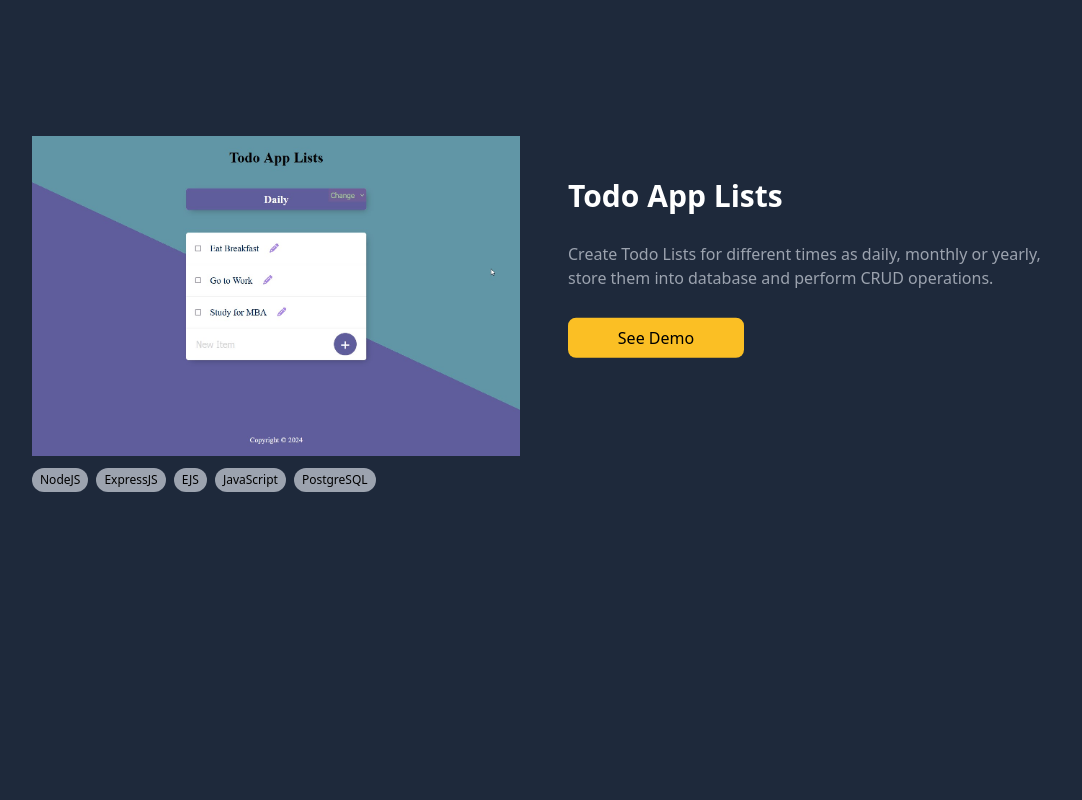
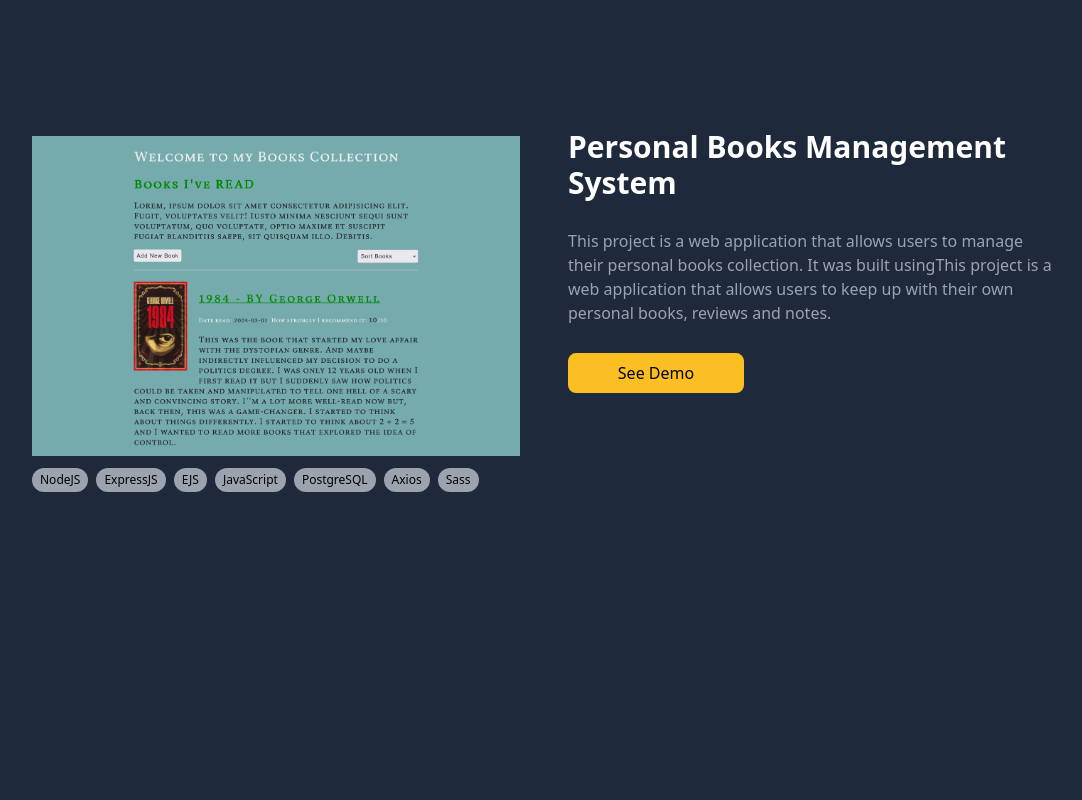
Before and after one commit to amrmabdelazeem/personal-portfolio, a React (Vite) app: page / in a window 1280 px wide. Shown: the part 2660-3460 px from the top of the page, without its empty margins (96-1178 px from the left). Built offline with nearby package versions, Linux system fonts and the light colour scheme.

Commit message:
Add new fullstack project

```diff
--- a/src/Components/Projects.jsx
+++ b/src/Components/Projects.jsx
@@ -5,21 +5,32 @@ import { useRef } from "react";
 const projects = [
   {
     id: 1,
-    title: "Todo App Lists",
-    image: "/assets/todo-app-preview.jpg",
+    title: "Personal Books Management System",
+    image: "/assets/book-collection-preview.png",
     description:
-      "Create Todo Lists for different times as daily, monthly or yearly, store them into database and perform CRUD operations.",
-    link: "https://github.com/amrmabdelazeem/Permalist-Project",
+      "This project is a web application that allows users to manage their personal books collection. It was built usingThis project is a web application that allows users to keep up with their own personal books, reviews and notes.",
+    link: "https://github.com/amrmabdelazeem/book-notes",
     skills: [
       "NodeJS",
       "ExpressJS",
       "EJS",
       "JavaScript",
       "PostgreSQL",
+      "Axios",
+      "Sass",
     ],
   },
   {
     id: 2,
+    title: "Todo App Lists",
+    image: "/assets/todo-app-preview.jpg",
+    description:
+      "Create Todo Lists for different times as daily, monthly or yearly, store them into database and perform CRUD operations.",
+    link: "https://github.com/amrmabdelazeem/Permalist-Project",
+    skills: ["NodeJS", "ExpressJS", "EJS", "JavaScript", "PostgreSQL"],
+  },
+  {
+    id: 3,
     title: "E-Commerce Product Page",
     image: "/assets/e-commerce-desktop-preview.jpg",
     description:
@@ -36,7 +47,7 @@ const projects = [
     ],
   },
   {
-    id: 3,
+    id: 4,
     title: "Rick and Morty",
     image: "/assets/rick-morty.png?lazy=load",
     description:
@@ -54,7 +65,7 @@ const projects = [
     ],
   },
   {
-    id: 4,
+    id: 5,
     title: "Blogr Landing Page",
     image: "/assets/blogr-desktop-preview.jpg",
     description:
@@ -70,7 +81,7 @@ const projects = [
     ],
   },
   {
-    id: 5,
+    id: 6,
     title: "Expenses Chart Component",
     image: "assets/expenses-chart-preview.jpg",
     description:
@@ -84,22 +95,16 @@ const projects = [
       "Sass",
       "JavaScript",
       "JSON",
-      "Vite"
+      "Vite",
     ],
   },
   {
-    id: 6,
+    id: 7,
     title: "Social links profile",
     image: "assets/social-media-links-preview.jpg",
-    description:
-      " Add all your social links into one place!",
+    description: " Add all your social links into one place!",
     link: "https://amrmabdelazeem.github.io/social-links-profile/",
-    skills: [
-      "HTML5",
-      "CSS3",
-      "Sass",
-      "Parcel"
-    ],
+    skills: ["HTML5", "CSS3", "Sass", "Parcel"],
   },
 ];
 
```
Also changed, not shown: public/assets/book-collection-preview.png (added).
